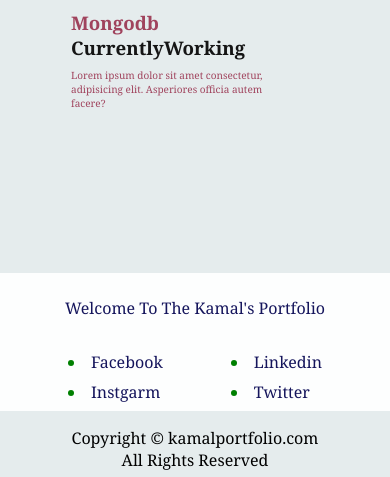
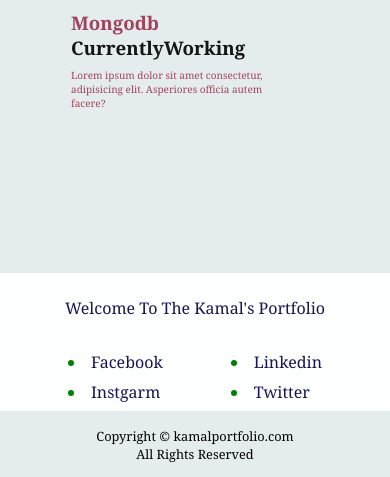
Before and after one commit to Lucky9634/kamalportfolio, a plain HTML site: page index.html in a window 390 px wide. Shown: the part 1684-2161 px from the top of the page. Drawn offline with nearby package versions, Linux system fonts and the light colour scheme.

Commit message:
Update style.css
update footer fonts size

```diff
--- a/style.css
+++ b/style.css
@@ -307,6 +307,10 @@ body {
         margin-left: 3rem;
         margin-top: 1rem;
     }
+    .foorter-part p{
+        text-align: center;
+        font-size: 0.8rem;
+}
 }
 
 @media only screen and (max-width: 900px){
```
